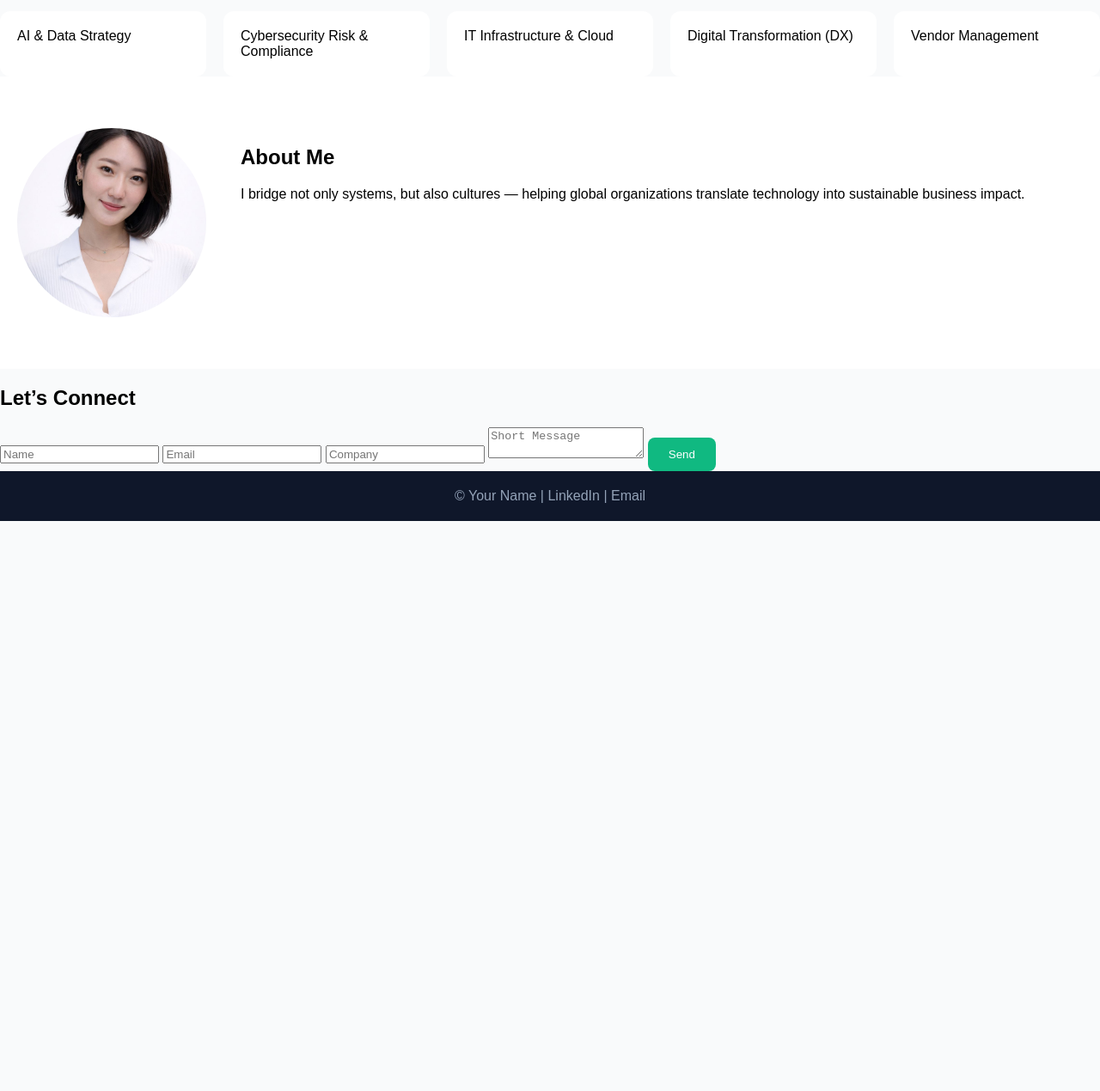
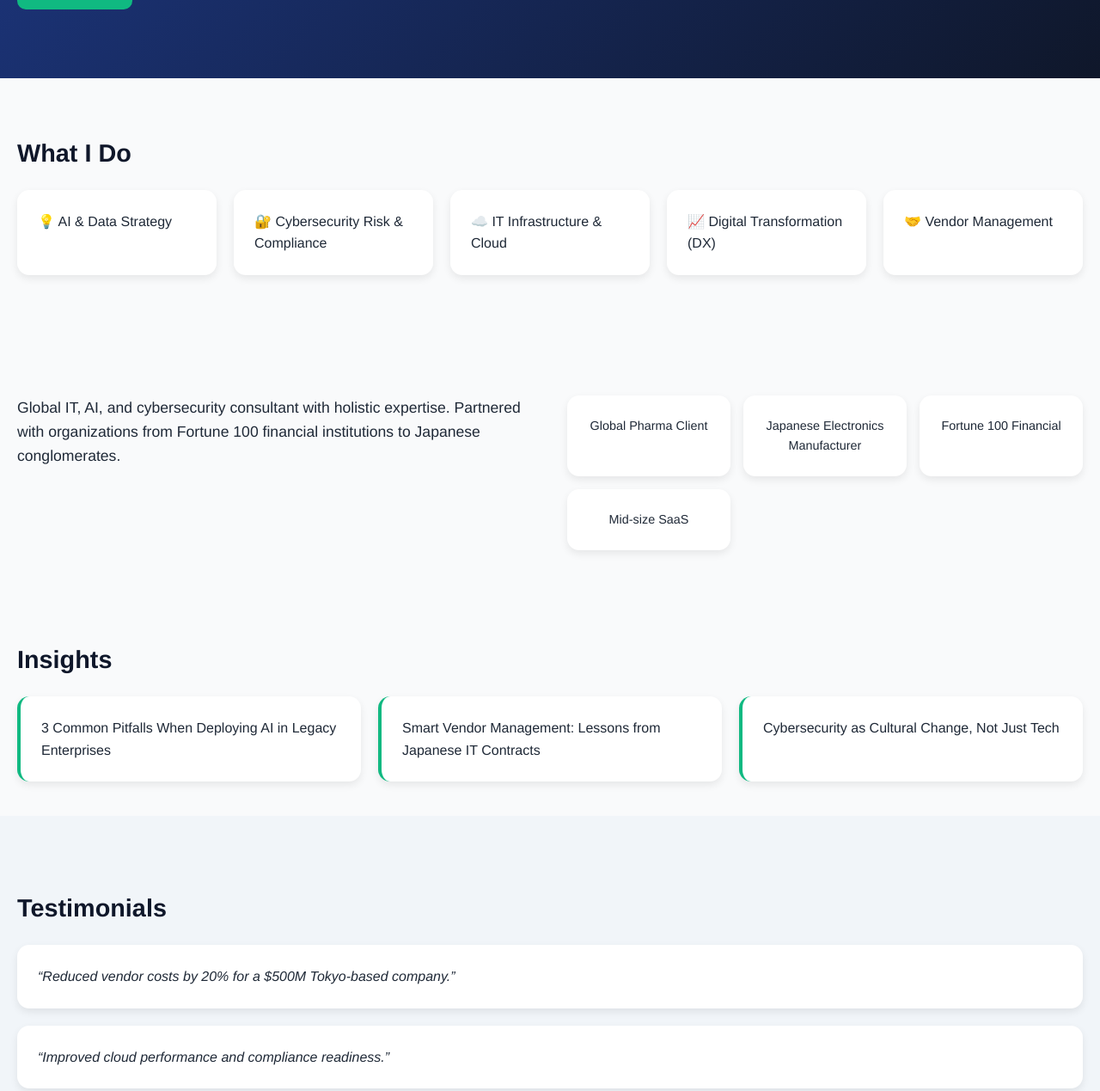
Before and after one commit to Meow961/Project0, a plain HTML site: page index.html in a window 1280 px wide. Shown: the part 513-1782 px from the top of the page at 86% size. Before the commit the page ends 1119 px from the top, so only its background shows below. Drawn offline with Linux system fonts and the light colour scheme.

Commit message:
Revamp index.html with new layout and styles
Updated the title and enhanced the styling for better visual appeal. Added sections for insights, testimonials, and a call to action.

```diff
--- a/index.html
+++ b/index.html
@@ -3,14 +3,58 @@
 <head>
   <meta charset="UTF-8">
   <meta name="viewport" content="width=device-width, initial-scale=1.0">
-  <title>Personal IT / AI / Cybersecurity Consultancy</title>
-  <link rel="stylesheet" href="styles.css">
+  <title>Consultancy Site – High Fidelity Mockup</title>
+  <style>
+    body { font-family: 'Helvetica Neue', Arial, sans-serif; margin: 0; background: #f9fafb; color: #1f2937; line-height: 1.6; }
+    header, section, footer { padding: 40px 20px; }
+    header { background: #0f172a; color: white; display: flex; justify-content: space-between; align-items: center; position: sticky; top: 0; z-index: 100; }
+    header nav a { margin: 0 15px; color: #f9fafb; text-decoration: none; font-weight: 500; transition: color 0.3s; }
+    header nav a:hover { color: #10b981; }
+
+    .hero { display: flex; align-items: center; justify-content: space-between; background: linear-gradient(135deg, #1e3a8a, #0f172a); color: white; padding: 80px 20px; }
+    .hero-text { max-width: 55%; }
+    .hero h1 { font-size: 2.5rem; font-weight: 700; margin-bottom: 1rem; }
+    .hero p { font-size: 1.2rem; margin-bottom: 1.5rem; }
+    .cta { background: #10b981; color: white; padding: 12px 24px; border: none; border-radius: 10px; font-weight: bold; cursor: pointer; transition: background 0.3s; }
+    .cta:hover { background: #059669; }
+    .hero-photo { width: 240px; height: 240px; border-radius: 50%; background: #e5e7eb; display: flex; align-items: center; justify-content: center; font-size: 0.9rem; color: #6b7280; }
+
+    .services h2, .insights h2, .testimonials h2, .about h2, .contact h2 { font-size: 1.8rem; margin-bottom: 20px; color: #0f172a; }
+    .grid { display: grid; gap: 20px; }
+    .services .grid { grid-template-columns: repeat(auto-fit, minmax(220px, 1fr)); }
+    .card { background: white; padding: 24px; border-radius: 14px; box-shadow: 0 4px 10px rgba(0,0,0,0.08); transition: transform 0.2s; }
+    .card:hover { transform: translateY(-4px); }
+
+    .proof { display: flex; flex-wrap: wrap; gap: 40px; align-items: flex-start; margin-top: 60px; }
+    .bio { flex: 1; font-size: 1.1rem; }
+    .proof .logos { flex: 1; display: grid; grid-template-columns: repeat(auto-fit, minmax(140px, 1fr)); gap: 15px; }
+    .logos .card { text-align: center; font-size: 0.9rem; font-weight: 500; }
+
+    .insights .grid { grid-template-columns: repeat(auto-fit, minmax(260px, 1fr)); }
+    .insights .card { border-left: 4px solid #10b981; }
+
+    .testimonials { background: #f1f5f9; padding: 60px 20px; }
+    .testimonials .card { font-style: italic; }
+
+    .about { display: flex; gap: 40px; align-items: center; background: #ffffff; padding: 60px 20px; }
+    .about img { width: 220px; height: 220px; border-radius: 50%; background: #d1d5db; }
+    .about p { font-size: 1.1rem; }
+
+    .contact { display: flex; flex-wrap: wrap; gap: 40px; background: #f9fafb; }
+    form { flex: 1; }
+    form input, form textarea { width: 100%; padding: 12px; margin: 10px 0; border: 1px solid #d1d5db; border-radius: 10px; font-size: 1rem; }
+    form button { margin-top: 10px; }
+    .contact div { flex: 1; display: flex; flex-direction: column; justify-content: center; }
+
+    footer { background: #0f172a; color: #94a3b8; text-align: center; font-size: 0.9rem; padding: 20px; }
+  </style>
 </head>
 <body>
   <header>
-  <div><strong>Your Name</strong></div>
+    <div><strong>Your Logo/Name</strong></div>
     <nav>
       <a href="#services">Services</a>
+      <a href="#insights">Insights</a>
       <a href="#about">About</a>
       <a href="#contact">Contact</a>
     </nav>
@@ -22,27 +66,52 @@
       <p>Tokyo-based, globally focused.</p>
       <button class="cta">Work with me</button>
     </div>
-  <div class="hero-photo">
-    <img src="assets/profile.jpg" alt="Profile photo">
-  </div>
+    <div class="hero-photo">Your Photo</div>
   </section>
 
   <section id="services" class="services">
     <h2>What I Do</h2>
     <div class="grid">
-    <div class="card">AI & Data Strategy</div>
-    <div class="card">Cybersecurity Risk & Compliance</div>
-    <div class="card">IT Infrastructure & Cloud</div>
-    <div class="card">Digital Transformation (DX)</div>
-    <div class="card">Vendor Management</div>
+      <div class="card">💡 AI & Data Strategy</div>
+      <div class="card">🔐 Cybersecurity Risk & Compliance</div>
+      <div class="card">☁️ IT Infrastructure & Cloud</div>
+      <div class="card">📈 Digital Transformation (DX)</div>
+      <div class="card">🤝 Vendor Management</div>
+    </div>
+  </section>
+
+  <section class="proof">
+    <div class="bio">Global IT, AI, and cybersecurity consultant with holistic expertise. Partnered with organizations from Fortune 100 financial institutions to Japanese conglomerates.</div>
+    <div class="logos">
+      <div class="card">Global Pharma Client</div>
+      <div class="card">Japanese Electronics Manufacturer</div>
+      <div class="card">Fortune 100 Financial</div>
+      <div class="card">Mid-size SaaS</div>
+    </div>
+  </section>
+
+  <section id="insights" class="insights">
+    <h2>Insights</h2>
+    <div class="grid">
+      <div class="card">3 Common Pitfalls When Deploying AI in Legacy Enterprises</div>
+      <div class="card">Smart Vendor Management: Lessons from Japanese IT Contracts</div>
+      <div class="card">Cybersecurity as Cultural Change, Not Just Tech</div>
+    </div>
+  </section>
+
+  <section class="testimonials">
+    <h2>Testimonials</h2>
+    <div class="grid">
+      <div class="card">“Reduced vendor costs by 20% for a $500M Tokyo-based company.”</div>
+      <div class="card">“Improved cloud performance and compliance readiness.”</div>
     </div>
   </section>
 
   <section id="about" class="about">
-  <img src="assets/profile.jpg" alt="Profile photo">
+    <img alt="Your Photo" />
     <div>
       <h2>About Me</h2>
-    <p>I bridge not only systems, but also cultures — helping global organizations translate technology into sustainable business impact.</p>
+      <p>From global IT leadership to independent consultancy. I bridge not only systems, but also cultures. With experience across continents, I help organizations translate technology into sustainable business impact.</p>
     </div>
   </section>
 
@@ -55,6 +124,11 @@
       <textarea placeholder="Short Message"></textarea>
       <button class="cta">Send</button>
     </form>
+    <div>
+      <h3>Book a Call</h3>
+      <button class="cta">Free 15-min Consult</button>
+      <p>Find me on <a href="#" style="color:#10b981; text-decoration:none;">LinkedIn</a></p>
+    </div>
   </section>
 
   <footer>
```
Lines whose indentation alone changed are shown as unchanged.
